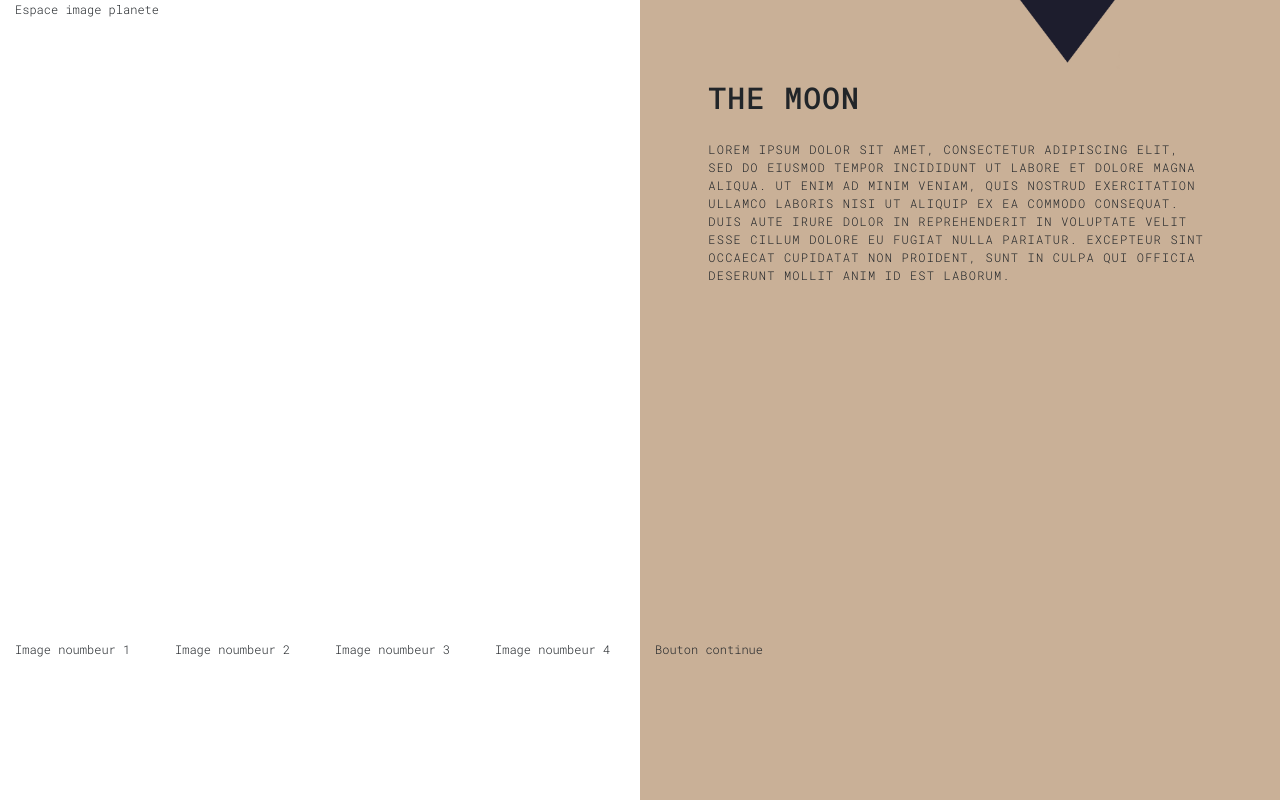
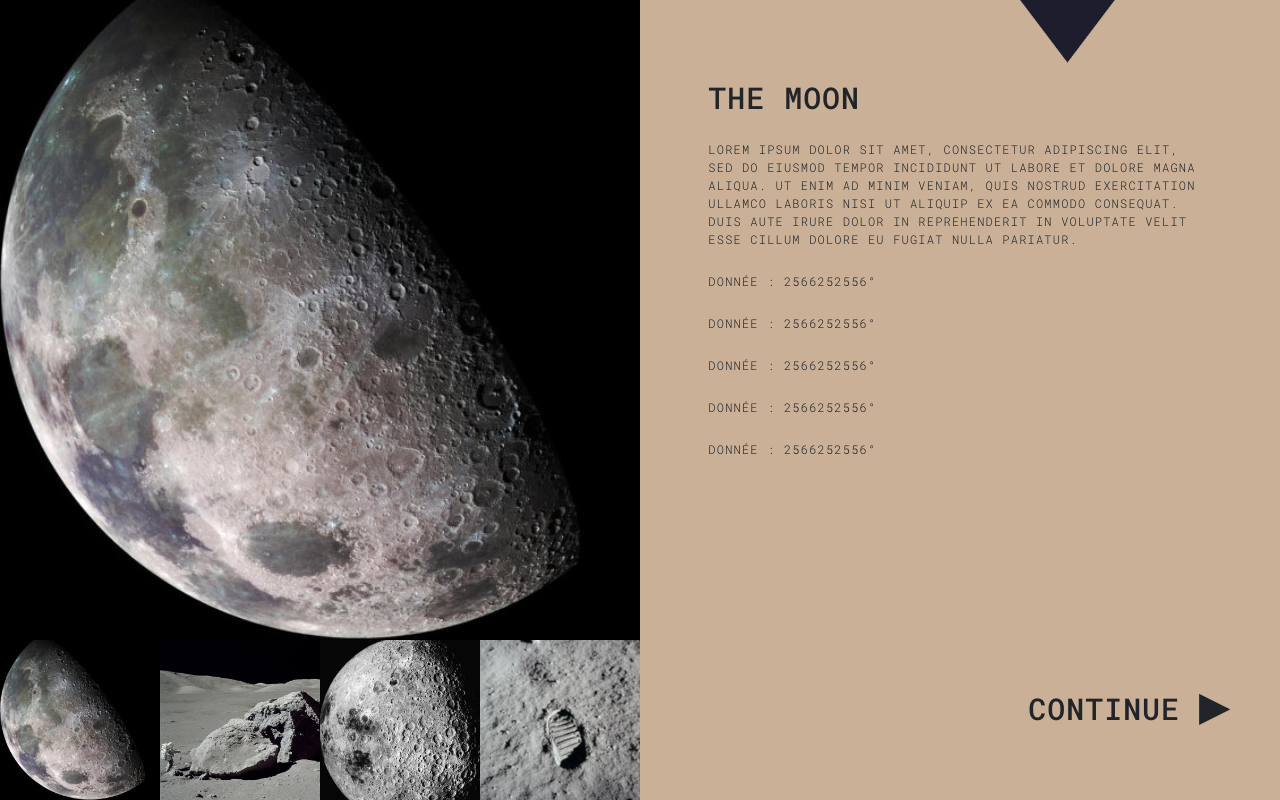
Before and after one commit to erabin05/projet2, an Angular app: page / in a window 1280 px wide. Built offline with nearby package versions, Linux system fonts and the light colour scheme.

Commit message:
decoupe page terminée2

```diff
--- a/src/app/recompense-moon/recompense-moon.component.css
+++ b/src/app/recompense-moon/recompense-moon.component.css
@@ -1,12 +1,16 @@
    /*Taille Zone*/
 .bigPicture{
        height:80vh;
-   }
-
+       background-image: url(../../assets/lune1.jpg) ;
+       background-repeat: no-repeat;
+       background-position: center;
+       background-size: cover;
+}
 .minPicture{
     height:20vh;
-
-
+    background-repeat: no-repeat;
+    background-position: center;
+    background-size: cover;
 }
 .pageSize {
     width: 100%;
@@ -26,23 +30,40 @@
 .zoneContinue{
     height:20vh;
     background-color:#c9b097;
-
+}
+.continueButtom{
+    padding-top:5vh;
 }
 /* image */
 .triangle{
     height:10vh;
     background-color:#c9b097;
-    background-image: url(../../assets/triangle.png) ;
+    background-image: url(../../assets/triangle.png);
     background-repeat: no-repeat;
     background-position: center;
     background-size: cover;
+}
+.thumb1{
+    background-image: url(../../assets/lune1.jpg);
+}
+.thumb2{
+    background-image: url(../../assets/lune2.jpg);
+}
+.thumb3{
+    background-image: url(../../assets/lune3.gif);
+}
+.thumb4{
+    background-image: url(../../assets/lune4.jpeg);
+}
 
-}
 /* polices */
 
-.littleTextUppercase{
+/* .littleTextUppercase{
 font-variant: small-caps;
 font-size: 5rem;
+} */
+.continueArrow{
+    font-size: 1.7rem;
 }
 /* .zoneTexte{
     background-color:#c9b097;
--- a/src/app/recompense-moon/recompense-moon.component.html
+++ b/src/app/recompense-moon/recompense-moon.component.html
@@ -1,6 +1,6 @@
 <body class="container-fluid pageSize no-gutters" >
   <div class="row">
-    <div class="col-12 col-sm-12 col-md-6  order-md-1 order-md-2 order-sm-1 order-1 bigPicture">Espace image planete
+    <div class="col-12 col-sm-12 col-md-6  order-md-1 order-md-2 order-sm-1 order-1 bigPicture">
     </div>
     <div class="col-12 col-sm-12 col-md-6 order-md-2 zoneText">
       <div class="row">
@@ -11,7 +11,16 @@
           </div>
       </div>
       <div class="row">
-          <div class=" font-subtitle offset-1 col-10"><p>Lorem ipsum dolor sit amet, consectetur adipiscing elit, sed do eiusmod tempor incididunt ut labore et dolore magna aliqua. Ut enim ad minim veniam, quis nostrud exercitation ullamco laboris nisi ut aliquip ex ea commodo consequat. Duis aute irure dolor in reprehenderit in voluptate velit esse cillum dolore eu fugiat nulla pariatur. Excepteur sint occaecat cupidatat non proident, sunt in culpa qui officia deserunt mollit anim id est laborum.</p>
+          <div class="font-subtitle offset-1 col-10"><p>Lorem ipsum dolor sit amet, consectetur adipiscing elit, sed do eiusmod tempor incididunt ut labore et dolore magna aliqua. Ut enim ad minim veniam, quis nostrud exercitation ullamco laboris nisi ut aliquip ex ea commodo consequat. Duis aute irure dolor in reprehenderit in voluptate velit esse cillum dolore eu fugiat nulla pariatur.</p>
+          </div>
+      </div>
+      <div class="row">
+          <div class="font-subtitle offset-1 col-10">
+            <p>Donnée : 2566252556°</p>
+            <p>Donnée : 2566252556°</p>
+            <p>Donnée : 2566252556°</p>
+            <p>Donnée : 2566252556°</p>
+            <p>Donnée : 2566252556°</p>
           </div>
       </div>
     </div>
@@ -19,17 +28,21 @@
   <div class="row">
     <div class="  col-12 col-sm-12 col-md-6">
       <div class="row">
-        <div class="  col-6 col-sm-3 col-md-3 minPicture">Image noumbeur 1
+        <div class="col-6 col-sm-6 col-md-3 minPicture thumb1">
         </div>
-        <div class="  col-6 col-sm-3 col-md-3 minPicture">Image noumbeur 2
+        <div class="col-6 col-sm-6 col-md-3 minPicture thumb2">
         </div>
-        <div class="  col-6 col-sm-3 col-md-3 minPicture">Image noumbeur 3
+        <div class="col-6 col-sm-6 col-md-3 minPicture thumb3">
         </div>
-        <div class="  col-6 col-sm-3 col-md-3 minPicture">Image noumbeur 4
+        <div class="col-6 col-sm-6 col-md-3 minPicture thumb4">
         </div>
       </div>
       </div>
-      <div class="  col-12 col-sm-12 col-md-6 zoneContinue">Bouton continue
-    </div>
+      <div class="col-12 col-sm-12 col-md-6 zoneContinue">
+        <div class="row">
+          <div class="col-sm-12 offset-md-5 col-md-5 offset-lg-7 col-lg-5 font-title continueButtom"><H5 style="white-space: nowrap;">CONTINUE <span class="continueArrow">▶</span></H5>
+          </div>
+        </div>
+      </div>
   </div>
 </body>
```
